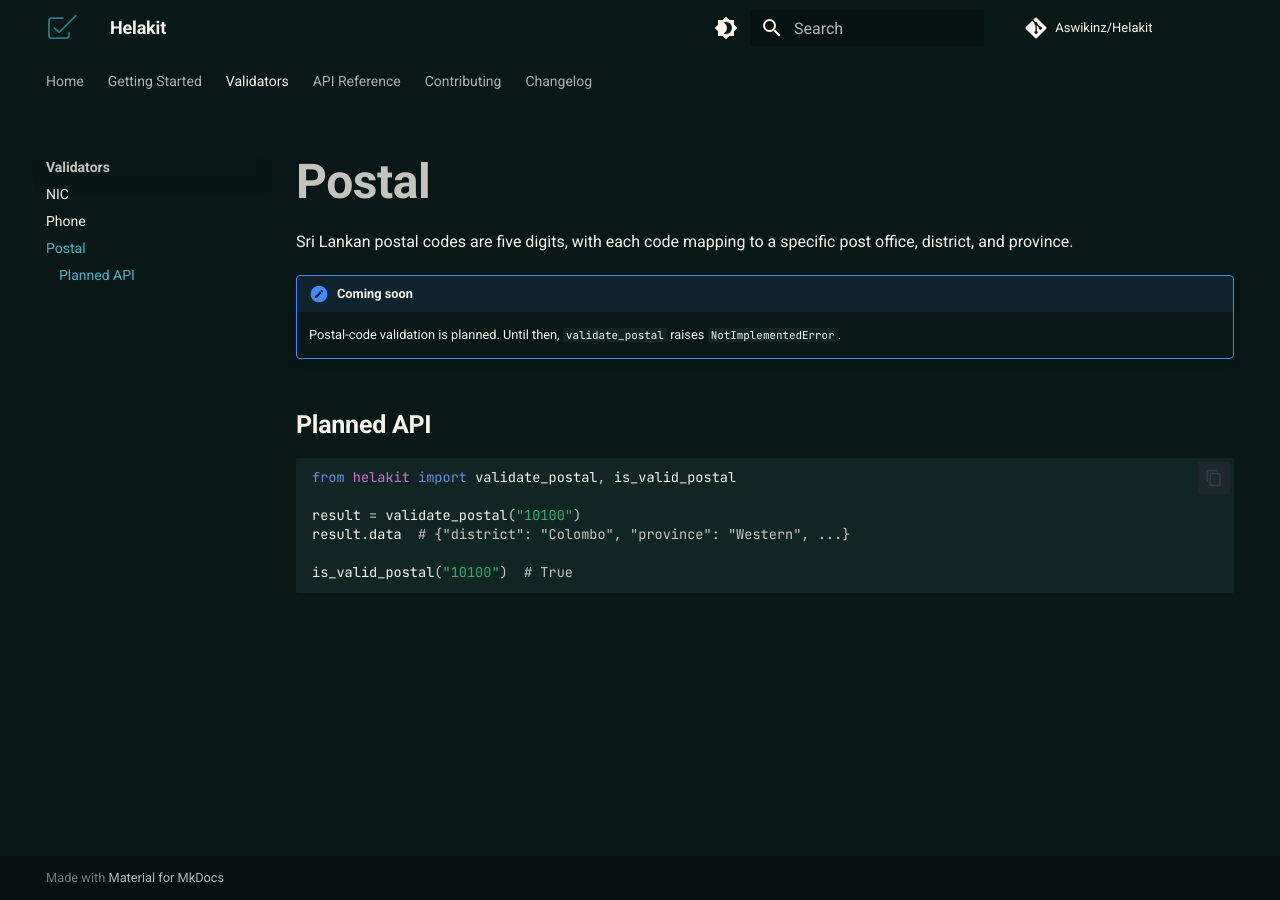
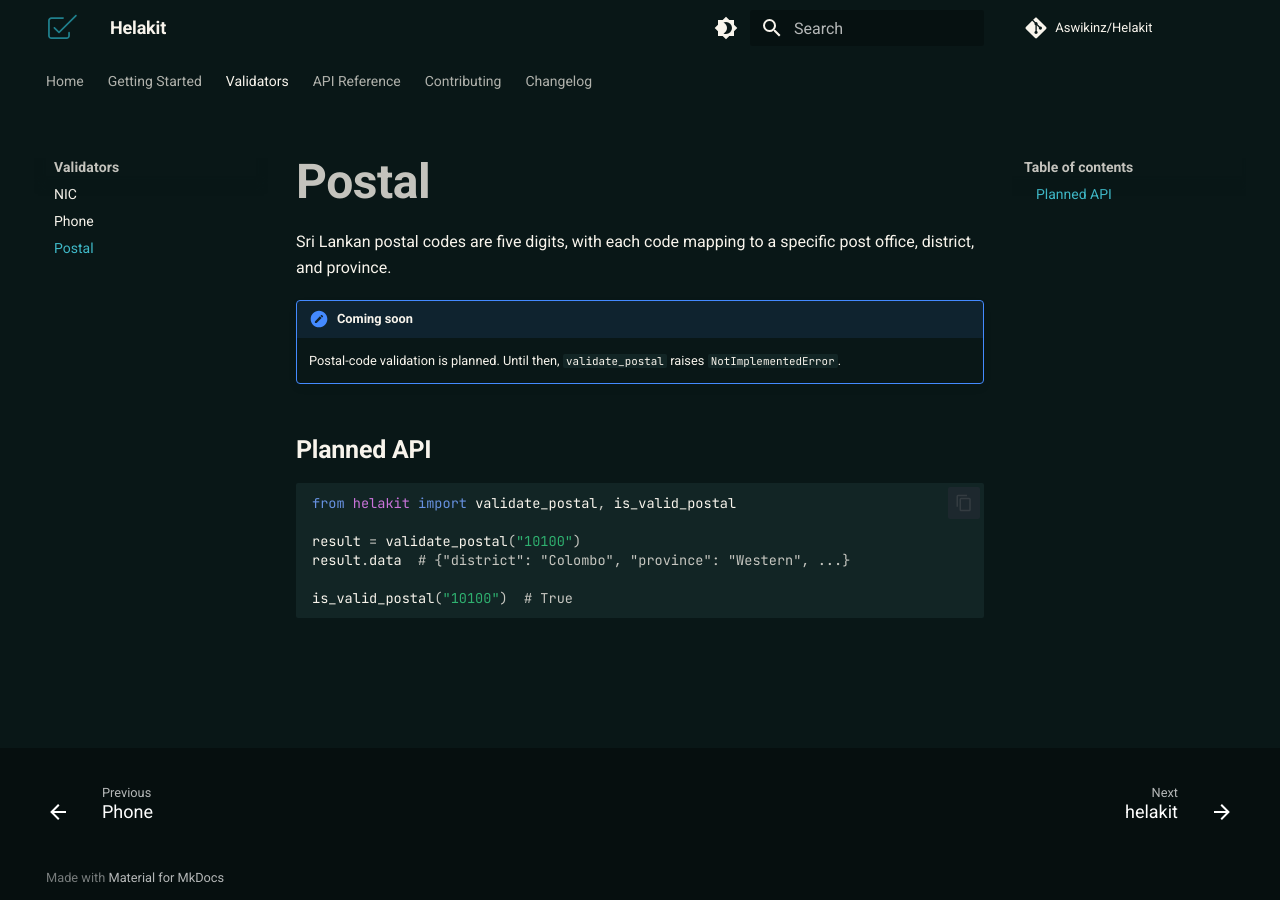
Before and after one commit to Aswikinz/Helakit, an MkDocs documentation site: the page built from docs/validators/postal.md, in a window 1280 px wide. Built offline with MkDocs 1.6.1 and Material for MkDocs 9.7.7, drawn with Linux system fonts in a browser that asks for light colours; comment, search, counter and statistics services are not loaded; the version menu is left out.

Commit message:
docs(nav): add prev/next footer, drop toc.integrate, align sidebar
navigation.footer adds the previous/next page pair at the bottom of
every page so readers can step through the validator list without
returning to the sidebar. Drops toc.integrate (which was wedging the
page TOC into the left nav and causing the staircase alignment in
the validators sub-list). Adds navigation.indexes so section labels
can act as their own index pages, plus a few CSS tweaks to keep the
sidebar items on a single left edge.

```diff
--- a/docs/stylesheets/helakit.css
+++ b/docs/stylesheets/helakit.css
@@ -100,6 +100,31 @@
 .md-header__button.md-logo svg {
   height: 1.6rem;
   width: 1.6rem;
+}
+
+/* --- Sidebar nav alignment ------------------------------------------- *
+ * Material renders section labels and leaf links at slightly different
+ * indents which makes the validators sub-list look stair-stepped. Pin
+ * everything to the same left edge for a tidier column.
+ */
+
+.md-nav__item .md-nav__link {
+  padding-left: 0.4rem;
+}
+
+.md-nav--secondary .md-nav__link {
+  padding-left: 0.6rem;
+}
+
+.md-nav__item--section > .md-nav__link {
+  font-weight: 600;
+  letter-spacing: 0.01em;
+  color: var(--md-default-fg-color);
+}
+
+/* Footer prev / next navigation pair */
+.md-footer__inner.md-grid {
+  padding-block: 0.6rem;
 }
 
 /* --- Homepage hero ---------------------------------------------------- *
--- a/mkdocs.yml
+++ b/mkdocs.yml
@@ -31,7 +31,8 @@
     - navigation.tabs
     - navigation.sections
     - navigation.top
-    - toc.integrate
+    - navigation.footer
+    - navigation.indexes
     - content.code.copy
     - content.code.annotate
     - search.highlight
```
